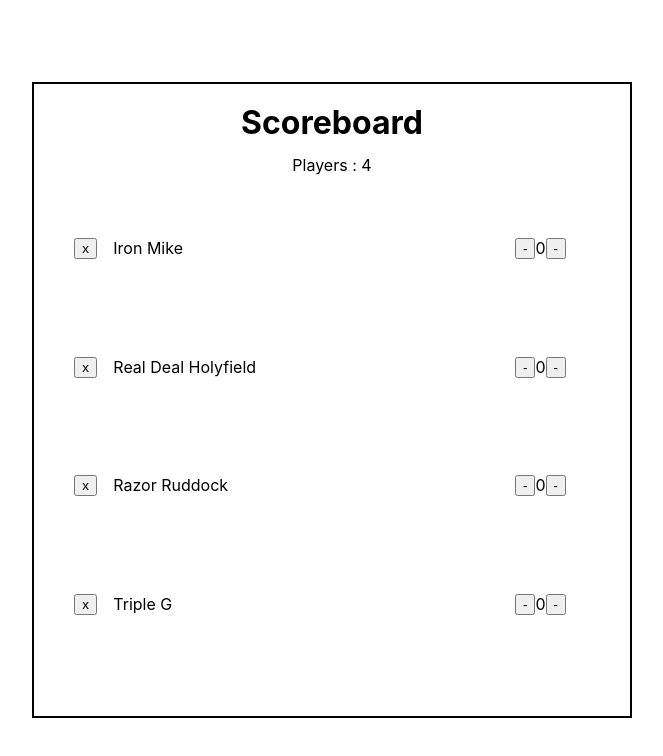
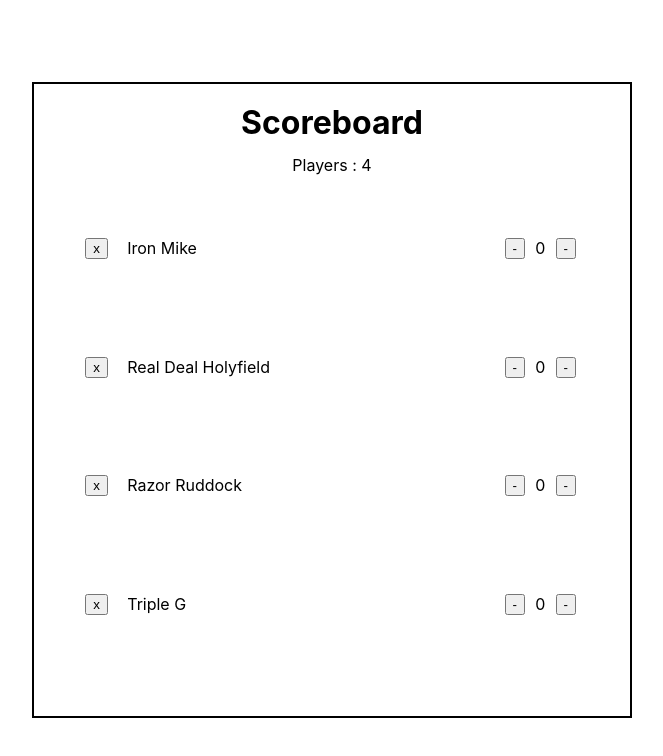
Before and after one commit to Jones100/Boxlife, a React (Create React App) app: page / in a window 1280 px wide. Shown: the top 756 px of the page, without its empty margins (308-971 px from the left). Built offline with nearby package versions, Linux system fonts and the light colour scheme.

Commit message:
aligned counter elements properly

```diff
--- a/src/App.css
+++ b/src/App.css
@@ -85,7 +85,7 @@
 .scoreboard-players {
 	display: flex;
     flex-direction: column;
-    width: 85%;
+    width: 100%;
     height: 90%;
     align-items: center;
     justify-content: space-around;
@@ -130,15 +130,15 @@
 }
 
 .counter-container {
-	display: flex;
-	flex-direction: row;
-	width: 5%;
-    justify-content: space-between;
+    display: flex;
+    flex-direction: row;
+    width: 30%;
+    justify-content: center;
 }
 
 .counter {
 	display: flex;
 	flex-direction: row;
-	width: 100%;
+	width: 40%;
     justify-content: space-between;
 }
```
